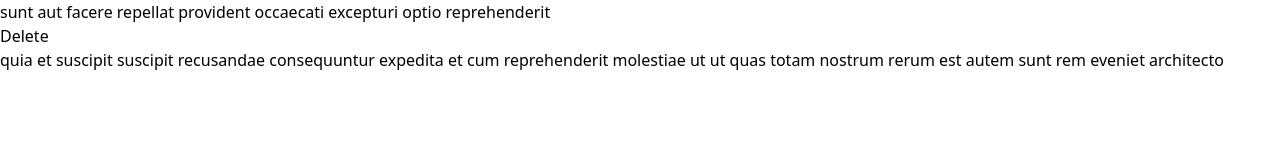
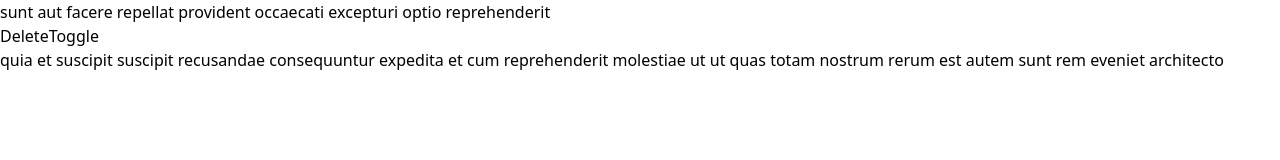
Before and after one commit to mainick/learning, a React (Create React App) app: page /home in a window 1280 px wide. Shown: the top 160 px of the page. Built offline with nearby package versions, Linux system fonts and the light colour scheme; data requests are answered from the project's data file; the HTML template or start-up script is replaced by a standard one.

Commit message:
handle Toggle Exercise Completion

```diff
--- a/src/components/exercises/ExerciseItem.js
+++ b/src/components/exercises/ExerciseItem.js
@@ -1,7 +1,11 @@
 import React from 'react'
 import PropTypes from 'prop-types'
 
-const ExerciseItem = ({ exercise, onDeleteExercise }) => {
+const ExerciseItem = ({
+  exercise,
+  onDeleteExercise,
+  onToggleExerciseCompletion,
+}) => {
   const performExerciseDeletion = () => {
     fetch(`http://localhost:3111/exercises/${exercise.id}`, {
       method: 'DELETE',
@@ -13,13 +17,33 @@ const ExerciseItem = ({ exercise, onDeleteExercise }) => {
         console.log(error)
       })
   }
+
+  const performExerciseToggle = () => {
+    fetch(`http://localhost:3111/exercises/${exercise.id}`, {
+      method: 'PATCH',
+      headers: { 'Content-Type': 'application/json' },
+      body: JSON.stringify({ complete: !exercise.complete }),
+    })
+      .then(() => {
+        onToggleExerciseCompletion(exercise.id)
+      })
+      .catch((error) => {
+        console.log(error)
+      })
+  }
+
+  const classesExercise = ['exercise']
+  if (exercise.complete) classesExercise.push('complete')
   return (
-    <div className="exercise">
+    <div className={classesExercise.join(' ')}>
       <div className="actions">
         <h4>{exercise.title}</h4>
         <div className="buttons">
           <button type="button" onClick={performExerciseDeletion}>
             Delete
+          </button>
+          <button type="button" onClick={performExerciseToggle}>
+            Toggle
           </button>
         </div>
       </div>
@@ -38,6 +62,7 @@ ExerciseItem.propTypes = {
     complete: PropTypes.bool.isRequired,
   }).isRequired,
   onDeleteExercise: PropTypes.func.isRequired,
+  onToggleExerciseCompletion: PropTypes.func.isRequired,
 }
 
 export default ExerciseItem
--- a/src/components/exercises/ExercisesList.js
+++ b/src/components/exercises/ExercisesList.js
@@ -1,7 +1,11 @@
 import PropTypes from 'prop-types'
 import ExerciseItem from './ExerciseItem'
 
-const ExercisesList = ({ exercises, onDeleteExercise }) => {
+const ExercisesList = ({
+  exercises,
+  onDeleteExercise,
+  onToggleExerciseCompletion,
+}) => {
   if (exercises.length === 0) return null
   return (
     <div className="exercises-list">
@@ -10,6 +14,7 @@ const ExercisesList = ({ exercises, onDeleteExercise }) => {
           key={exercise.id}
           exercise={exercise}
           onDeleteExercise={onDeleteExercise}
+          onToggleExerciseCompletion={onToggleExerciseCompletion}
         />
       ))}
     </div>
@@ -19,6 +24,7 @@ const ExercisesList = ({ exercises, onDeleteExercise }) => {
 ExercisesList.propTypes = {
   exercises: PropTypes.arrayOf(PropTypes.object).isRequired,
   onDeleteExercise: PropTypes.func.isRequired,
+  onToggleExerciseCompletion: PropTypes.func.isRequired,
 }
 
 export default ExercisesList
--- a/src/pages/HomePage.js
+++ b/src/pages/HomePage.js
@@ -23,11 +23,31 @@ const HomePage = () => {
     setExercises(patchedExercises)
   }
 
+  const handleToggleExerciseCompletion = (id) => {
+    const patchedExercises = exercises.map((exercise) => {
+      // eslint-disable-next-line no-param-reassign
+      if (exercise.id === id) exercise.complete = !exercise.complete
+      return exercise
+    })
+    setExercises(patchedExercises)
+    /*
+    const clonedExercises = exercises
+    const clickedExerciseIdx = clonedExercises.findIndex(
+      (exercise) => exercise.id === id
+    )
+    const clickedExercise = clonedExercises[clickedExerciseIdx]
+    clickedExercise.complete = !clickedExercise.complete
+    clonedExercises[clickedExerciseIdx] = clickedExercise
+    setExercises(clonedExercises)
+     */
+  }
+
   return (
     <div>
       <ExercisesList
         exercises={exercises}
         onDeleteExercise={handleDeleteExercise}
+        onToggleExerciseCompletion={handleToggleExerciseCompletion}
       />
     </div>
   )
--- a/src/store/db.json
+++ b/src/store/db.json
@@ -1,8 +1,8 @@
 {
-  "exercises" : [
+  "exercises": [
     {
       "id": 1,
-      "title" : "sunt aut facere repellat provident occaecati excepturi optio reprehenderit",
+      "title": "sunt aut facere repellat provident occaecati excepturi optio reprehenderit",
       "detail": "quia et suscipit\nsuscipit recusandae consequuntur expedita et cum\nreprehenderit molestiae ut ut quas totam\nnostrum rerum est autem sunt rem eveniet architecto",
       "complete": false
     }
```
